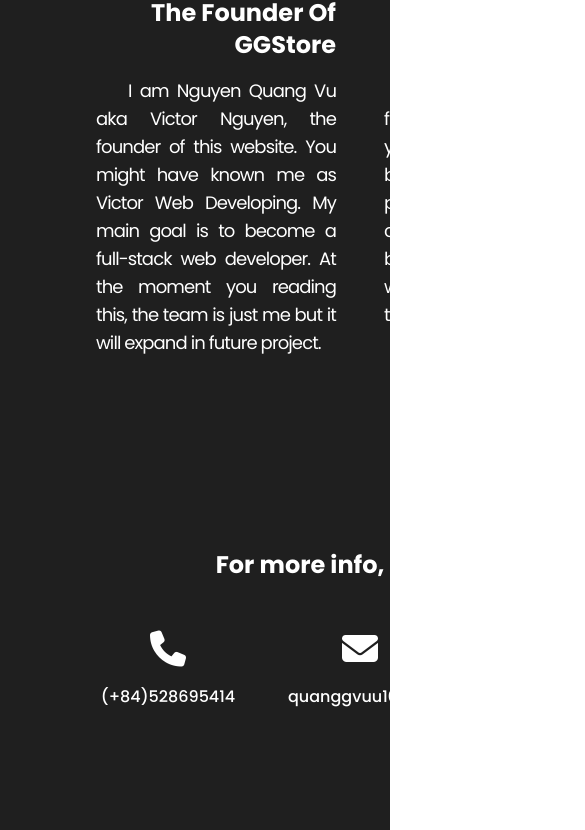
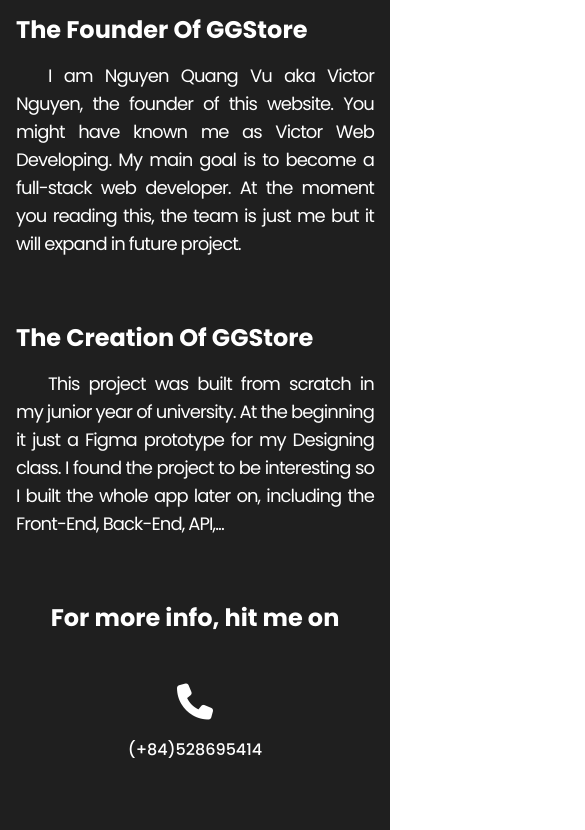
Before and after one commit to victornguyen1004/ggstore, a React (Create React App) app: page /about in a window 390 px wide. Shown: the part 1023-1853 px from the top of the page, 585 px wide, since content can reach past the window. Built offline with nearby package versions, Linux system fonts and the light colour scheme.

Commit message:
fix sticky navbar

```diff
--- a/src/components/Navbar/index.jsx
+++ b/src/components/Navbar/index.jsx
@@ -24,6 +24,17 @@
         navbar.classList.add("bg-[#1f1f1f]");
       } else {
         navbar.classList.remove("bg-[#1f1f1f]");
+      }
+
+      if (window.scrollY > window.innerHeight - 80) {
+        navbar.classList.add("shadow-md");
+        navbar.classList.add("border-b");
+        navbar.classList.add("border-[#0c0c0c]");
+      }
+      else {
+        navbar.classList.remove("shadow-md");
+        navbar.classList.remove("border-b");
+        navbar.classList.remove("border-[#0c0c0c]");
       }
     };
   };
--- a/src/pages/About/Content/index.jsx
+++ b/src/pages/About/Content/index.jsx
@@ -2,39 +2,37 @@
 
 function AboutContent() {
   return (
-        <div className="grid grid-cols-12 gap-12 px-24 py-44 text-white bg-[#1f1f1f]">
-
-          <div className="col-span-6">
-            <div className="pb-4 text-right text-2xl font-bold">
+    <div className="grid w-full grid-cols-12 gap-x-0 md:gap-x-12 gap-y-16 md:gap-y-28 border-t border-[#0c0c0c] bg-[#1f1f1f] px-4 pt-48 pb-28 text-white md:px-24">
+      <div className="col-span-12 md:col-span-6">
+        <div className="pb-4 md:text-right text-2xl font-bold">
           The Founder Of GGStore
         </div>
         <div className="text-justify indent-8 text-lg tracking-tighter">
-              I am Nguyen Quang Vu aka Victor Nguyen, the founder of this
-              website. You might have known me as Victor Web Developing. My main
-              goal is to become a full-stack web developer. At the moment you
-              reading this, the team is just me but it will expand in future
-              project.
+          I am Nguyen Quang Vu aka Victor Nguyen, the founder of this website.
+          You might have known me as Victor Web Developing. My main goal is to
+          become a full-stack web developer. At the moment you reading this, the
+          team is just me but it will expand in future project.
         </div>
       </div>
-          <div className="col-span-6">
-            <div className="pb-4 text-right text-2xl font-bold">
+      <div className="col-span-12 md:col-span-6">
+        <div className="pb-4 md:text-right text-2xl font-bold">
           The Creation Of GGStore
         </div>
         <div className="text-justify indent-8 text-lg tracking-tighter">
-              This project was built from scratch in my junior year of
-              university. At the beginning it just a Figma prototype for my
-              Designing class. I found the project to be interesting so I built
-              the whole app later on, including the Front-End, Back-End, API,...
+          This project was built from scratch in my junior year of university.
+          At the beginning it just a Figma prototype for my Designing class. I
+          found the project to be interesting so I built the whole app later on,
+          including the Front-End, Back-End, API,...
         </div>
       </div>
 
-          <div className="col-span-12 grid grid-cols-12 gap-x-12 gap-y-12 py-36">
+      <div className="col-span-12 grid grid-cols-12 gap-x-0 md:gap-x-12 gap-y-12">
         <div className="col-span-12 text-center text-2xl font-bold">
           For more info, hit me on
         </div>
         <a
-              href="tel:555-555-5555"
-              className="group col-span-4 pb-4 text-center font-medium"
+          href="tel:0528695414"
+          className="group col-span-12 md:col-span-4 pb-4 text-center font-medium"
         >
           <span className="relative h-14 w-9">
             <i class="fa-solid fa-phone pb-4 text-4xl opacity-100 duration-200 ease-in-out group-hover:text-sky-500 group-hover:opacity-0"></i>
@@ -46,7 +44,7 @@
         </a>
         <a
           href="mailto:quanggvuu1004@gmail.com"
-              className="group col-span-4 pb-4 text-center font-medium"
+          className="group col-span-12 md:col-span-4 pb-4 text-center font-medium"
         >
           <span className="relative h-14 w-9">
             <i class="fa-solid fa-envelope pb-4 text-4xl opacity-100 duration-200 ease-in-out group-hover:text-sky-500 group-hover:opacity-0"></i>
@@ -58,7 +56,7 @@
         </a>
         <a
           href={"/contact"}
-              className="group col-span-4 pb-4 text-center font-medium"
+          className="group col-span-12 md:col-span-4 pb-4 text-center font-medium"
         >
           <span className="relative h-14 w-9">
             <i class="fa-regular fa-square pb-4 text-4xl opacity-100 duration-200 ease-in-out group-hover:text-sky-500 group-hover:opacity-0"></i>
@@ -70,7 +68,7 @@
         </a>
       </div>
 
-          <div className="col-span-12 grid grid-cols-12 gap-x-12 gap-y-12">
+      <div className="col-span-12 grid grid-cols-12 gap-x-0 md:gap-x-12 gap-y-12">
         <div className="col-span-12 pb-4 text-center text-2xl font-bold">
           This Website Is Made Of
         </div>
@@ -89,9 +87,9 @@
           </div>
           <div className="text-justify align-middle tracking-tighter">
             A framework based on Javascript Language to create the face of a
-                website. The backbones of this website. Provide tools to create
-                the best UI/UX. Gift from heaven for these modern websites.
-                Cannot be as smooth as butter without ReactJS.
+            website. The backbones of this website. Provide tools to create the
+            best UI/UX. Gift from heaven for these modern websites. Cannot be as
+            smooth as butter without ReactJS.
           </div>
         </div>
 
@@ -103,11 +101,11 @@
             TailwindCSS
           </div>
           <div className="text-justify align-middle tracking-tight">
-                Seeing more CSS files getting added to the project tree overtime
-                can be irritating. Using TailwindCSS not only make my project
-                tree cleaner, but also speed up my writing speed. I've been able
-                to create variaties of pages in a surprisingly short time thanks
-                to TailwindCSS.
+            Seeing more CSS files getting added to the project tree overtime can
+            be irritating. Using TailwindCSS not only make my project tree
+            cleaner, but also speed up my writing speed. I've been able to
+            create variaties of pages in a surprisingly short time thanks to
+            TailwindCSS.
           </div>
         </div>
         <div className="col-span-3 flex items-center justify-center">
@@ -131,11 +129,11 @@
             NodeJS & ExpressJS
           </div>
           <div className="text-justify align-middle tracking-tighter">
-                To create the first API I've ever created. At the beginning my
-                aim was to become a Front-end Developer. But later on I got to
-                learned all the Database and Backend by myself since nobody
-                provides me a backend. Then I encountered the urge to become a
-                full-stack web developer.
+            To create the first API I've ever created. At the beginning my aim
+            was to become a Front-end Developer. But later on I got to learned
+            all the Database and Backend by myself since nobody provides me a
+            backend. Then I encountered the urge to become a full-stack web
+            developer.
           </div>
         </div>
       </div>
--- a/src/pages/About/index.jsx
+++ b/src/pages/About/index.jsx
@@ -4,9 +4,9 @@
 
 function About() {
   return (
-    <>
-      <div className="relative bg-[#1f1f1f]">
-        <Navbar variant={"about"} />
+    <div className="relative min-h-screen w-full">
+      <Navbar variant={"about"} />
+      <div className="relative ">
         <div
           className="h-screen w-full bg-fixed md:min-h-screen"
           style={{
@@ -22,7 +22,7 @@
       <div className="">
         <AboutContent />
       </div>
-    </>
+    </div>
   );
 }
 
```
Lines whose indentation alone changed are shown as unchanged.
